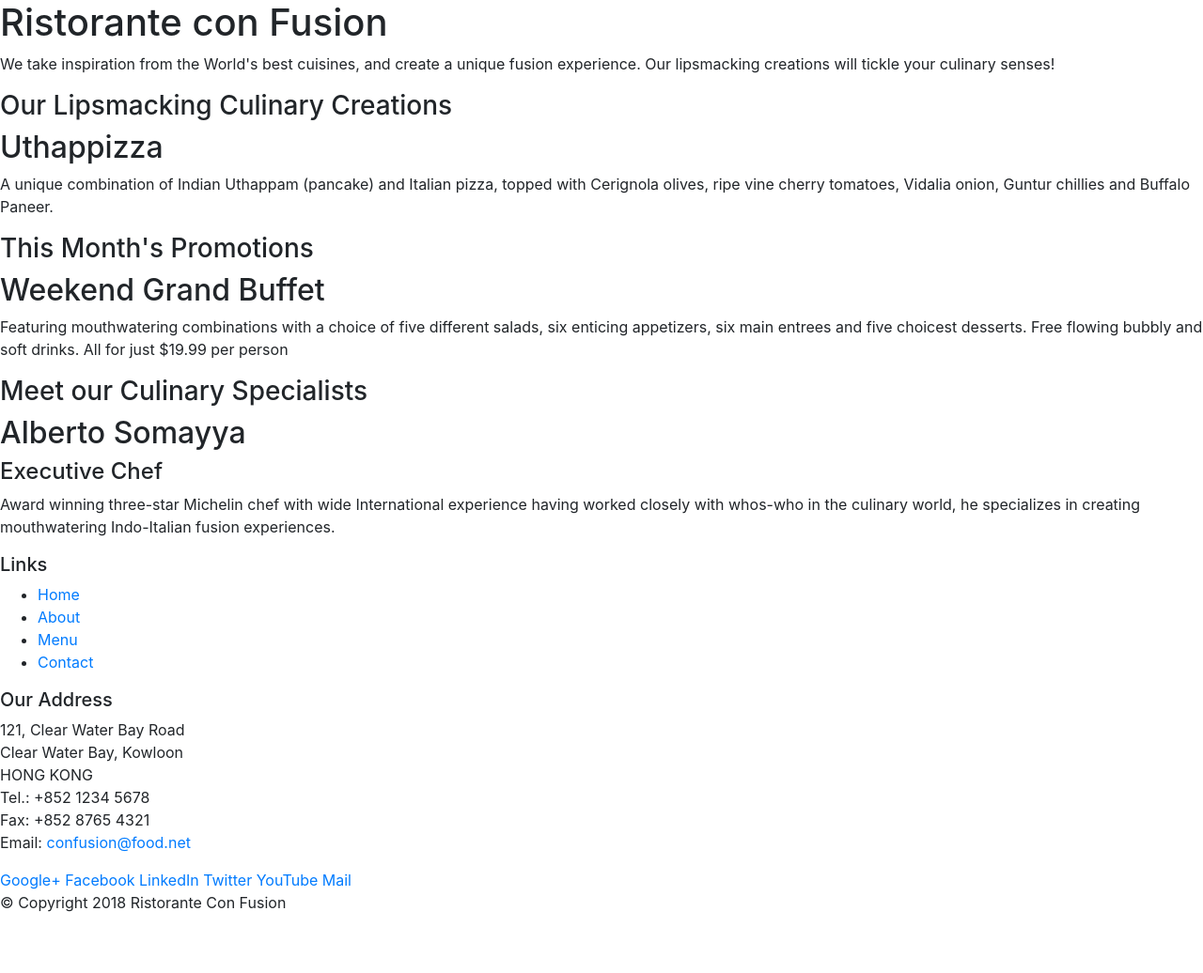
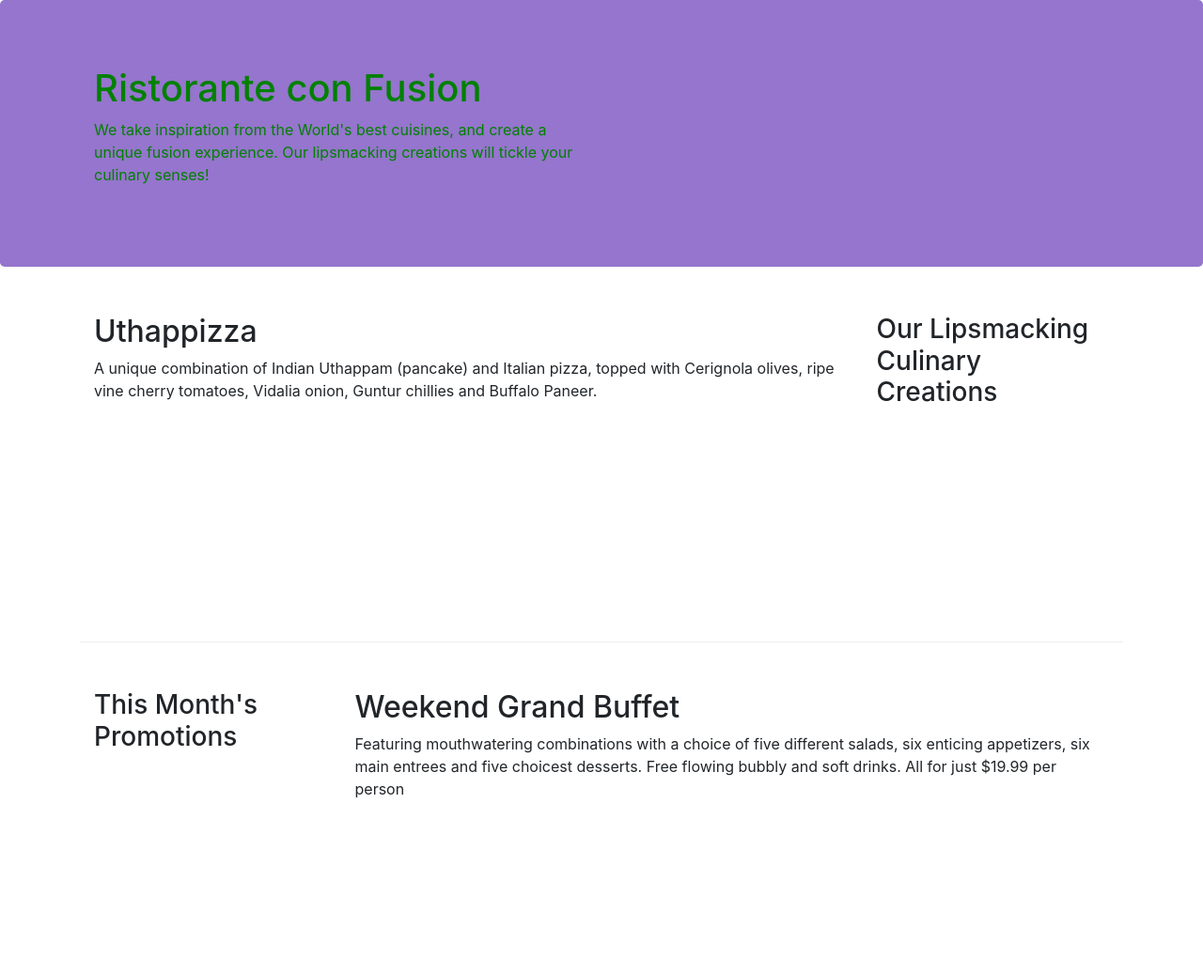
Before and after one commit to bikhung176a/bootstrap-exercise, a website: page index.html in a window 1280 px wide. Shown: the top 1036 px of the page at 94% size. Before the commit the page ends 989 px from the top, so only its background shows below. Drawn offline with nearby package versions, Linux system fonts and the light colour scheme.

Commit message:
Bootstrap Grid

```diff
--- /dev/null
+++ b/css/style.css
@@ -0,0 +1,31 @@
+.row-header {
+    margin: 0px auto;
+    padding: 0px;
+}
+
+.row-content {
+    margin: 0px auto;
+    padding: 50px 0px 50px 0px;
+    border-bottom: 1px ridge;
+    min-height: 400px;
+}
+
+.footer {
+    background-color: #D1C4E9;
+    margin: 0px auto;
+    padding: 20px 0px 20px 0px;
+
+}
+
+.jumbotron {
+    padding: 70px 30px 70px 30px;
+    margin: 0px auto;
+    background: #9575CD;
+    color: green;
+}
+
+address {
+    font-size: 80%;
+    margin: 0px;
+    color: #0f0f0f;
+}
--- a/index.html
+++ b/index.html
@@ -8,14 +8,15 @@
     <meta http-equiv="x-ua-compatible" content="ie=edge">
     <!-- Bootstrap CSS -->
     <link rel="stylesheet" href="node_modules/bootstrap/dist/css/bootstrap.min.css">
+    <link rel="stylesheet" href="css/style.css">
     <title>Ristorante Con Fusion</title>
 </head>
 
 <body>
-    <header>
-        <div>
-            <div>
-                <div>
+    <header class="jumbotron">
+        <div class="container">
+            <div class="row row-header">
+                <div class="col-12 col-sm-6">
                     <h1>Ristorante con Fusion</h1>
                     <p>We take inspiration from the World's best cuisines, and create a unique fusion experience. Our lipsmacking creations will tickle your culinary senses!</p>
                 </div>
@@ -24,30 +25,30 @@
             </div>
         </div>
     </header>
-    <div>
-        <div>
-            <div>
+    <div class="container">
+        <div class="row row-content">
+            <div class="col-12 col-sm-4 order-sm-last col-md-3 ">
                 <h3>Our Lipsmacking Culinary Creations</h3>
             </div>
-            <div>
+            <div class="col col-sm order-sm-first col-md">
                 <h2>Uthappizza</h2>
                 <p>A unique combination of Indian Uthappam (pancake) and Italian pizza, topped with Cerignola olives, ripe vine cherry tomatoes, Vidalia onion, Guntur chillies and Buffalo Paneer.</p>
             </div>
         </div>
-        <div>
-            <div>
+        <div class="row row-content">
+            <div class="col-12 col-sm-4 col-md-3">
                 <h3>This Month's Promotions</h3>
             </div>
-            <div>
+            <div class="col col-sm col-md">
                 <h2>Weekend Grand Buffet</h2>
                 <p>Featuring mouthwatering combinations with a choice of five different salads, six enticing appetizers, six main entrees and five choicest desserts. Free flowing bubbly and soft drinks. All for just $19.99 per person </p>
             </div>
         </div>
-        <div>
-            <div>
+        <div class="row row-content">
+            <div class="col-12 col-sm-4 order-sm-last col-md-3">
                 <h3>Meet our Culinary Specialists</h3>
             </div>
-            <div>
+            <div class="col col-sm order-sm-first col-md">
                 <h2>Alberto Somayya</h2>
                 <h4>Executive Chef</h4>
                 <p>Award winning three-star Michelin chef with wide International experience having worked closely with whos-who in the culinary world, he specializes in creating mouthwatering Indo-Italian fusion experiences. </p>
@@ -55,18 +56,18 @@
         </div>
     </div>
     <footer>
-        <div>
-            <div>
-                <div>
+        <div class="container">
+            <div class="row footer">
+                <div class="col-12 offset-1 col-sm-2">
                     <h5>Links</h5>
-                    <ul>
+                    <ul class="list-unstyled">
                         <li><a href="#">Home</a></li>
                         <li><a href="#">About</a></li>
-                        <li><a href="#">Menu</a></li>
+                        <li><a hef="#">Menu</a></li>
                         <li><a href="#">Contact</a></li>
                     </ul>
                 </div>
-                <div>
+                <div class="col-12 col-sm-5">
                     <h5>Our Address</h5>
                     <address>
                         121, Clear Water Bay Road<br>
@@ -77,7 +78,7 @@
                         Email: <a href="mailto:confusion@food.net">confusion@food.net</a>
                     </address>
                 </div>
-                <div>
+                <div class="col-12 col-sm-4">
                     <div>
                         <a href="http://google.com/+">Google+</a>
                         <a href="http://www.facebook.com/profile.php?id=">Facebook</a>
@@ -88,7 +89,7 @@
                     </div>
                 </div>
             </div>
-            <div>
+            <div class="col-auto">
                 <div>
                     <p>© Copyright 2018 Ristorante Con Fusion</p>
                 </div>
```
